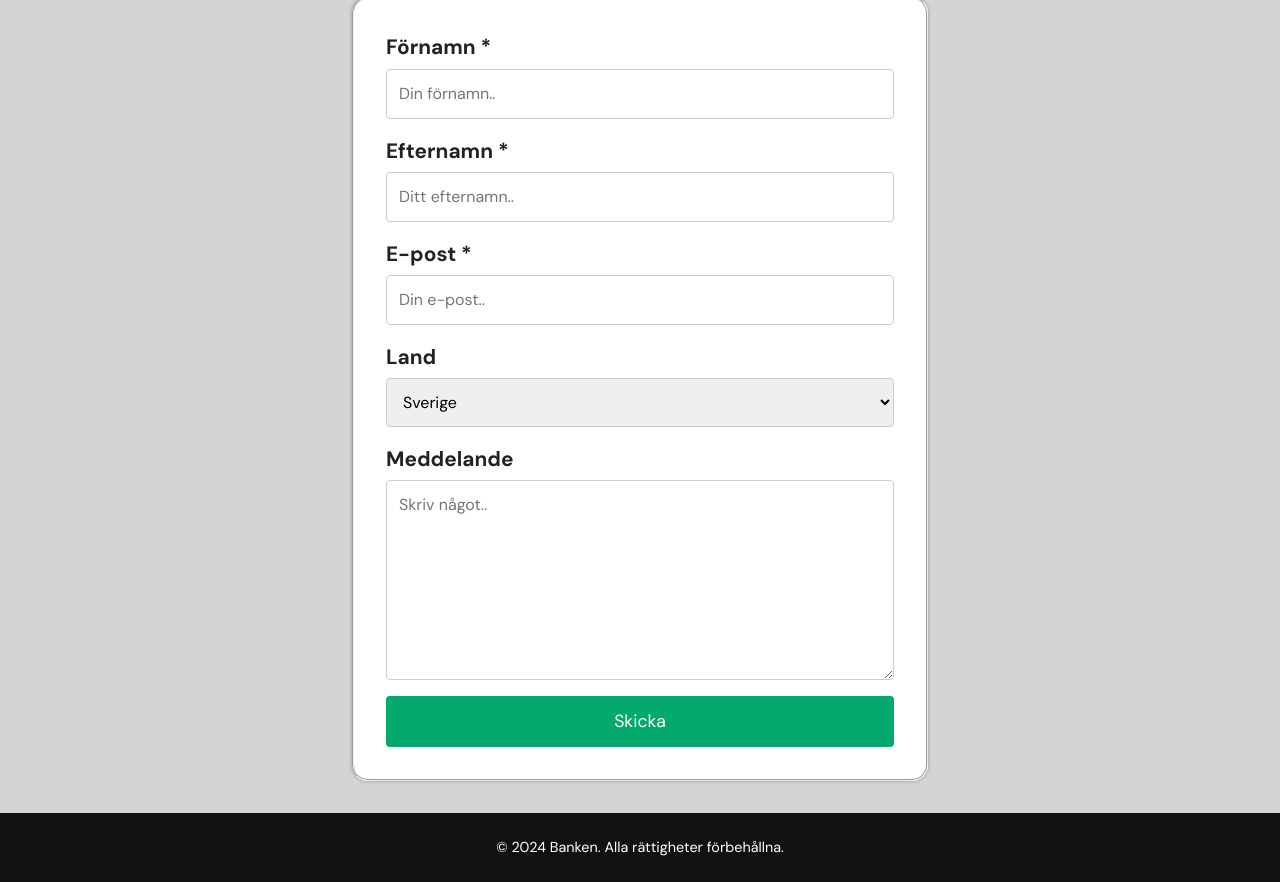
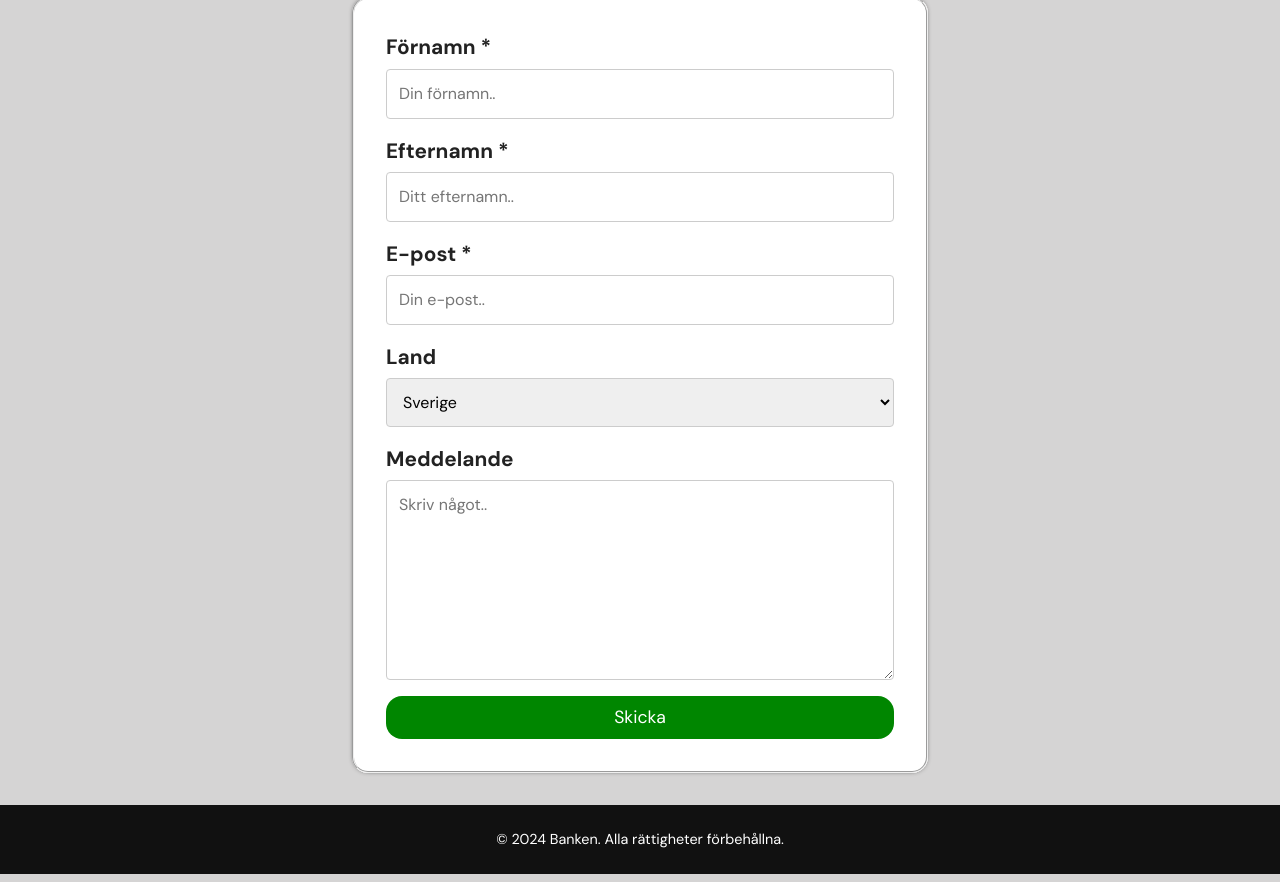
Before and after one commit to ErikTP/bank-website-demo, a plain HTML site: page kontakt.html in a window 1280 px wide. Shown: the part 753-1635 px from the top of the page. Drawn offline with Linux system fonts and the light colour scheme.

Commit message:
knappstylingar

```diff
--- a/css/styles.css
+++ b/css/styles.css
@@ -265,17 +265,17 @@ input[type=text], select, textarea {
 }
 
 input[type=submit] {
-	background-color: #04AA6D;
+	background-color: rgb(0, 134, 0);
 	font-size: 1.1rem;
 	color: white;
-	padding: 12px 20px;
+	padding: 0.5rem;
 	border: none;
-	border-radius: 4px;
+	border-radius: 1rem;
 	cursor: pointer;
 }
 
 input[type=submit]:hover {
-	background-color: #45a049;
+	background-color: darkgreen;
 }
 
 #subject{
```
